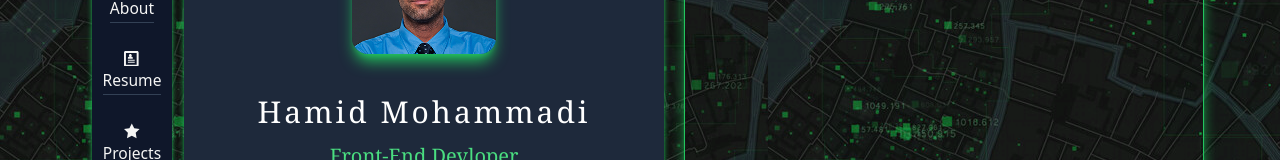
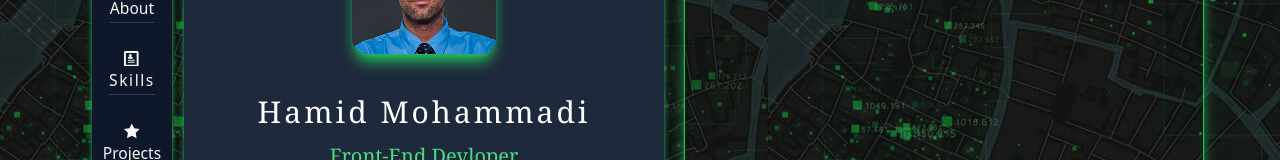
Before and after one commit to hamid-js/portfolio, a React (Vite) app: page / in a window 1280 px wide. Shown: the part 222-382 px from the top of the page. Built offline with nearby package versions, Linux system fonts and the light colour scheme.

Commit message:
create live preview

```diff
--- a/src/App.jsx
+++ b/src/App.jsx
@@ -5,7 +5,7 @@ import HeaderCard from './features/articles/HiroCard';
 import ResumeCard from './features/articles/ResumeCard';
 import Testomonials from './features/articles/Testomonials';
 import Skills from './features/skills/Skills';
-import Works from './features/works/Works';
+import Works from './features/projects/Projects';
 import Footer from './features/footer/Footer';
 import Terminal from './features/terminal/Terminal';
 import MatrixBackground from './features/ui/MatrixAnimation';
--- a/src/features/nav/Menu.jsx
+++ b/src/features/nav/Menu.jsx
@@ -47,7 +47,7 @@ export default function Menu({ showActiveComponent }) {
           <span>
             <ImProfile />
           </span>
-          <a> Resume</a>
+          <a className='tracking-widest'> Skills</a>
         </li>
         <li
           onClick={(e) => scrollToSection(e, 'projects')}
--- a/src/features/works/Works.jsx
+++ b/src/features/projects/Projects.jsx
@@ -1,12 +1,10 @@
 import WorkItem from './WorkItem';
-import Title from '../ui/Title';
 
-import { ImStarFull } from 'react-icons/im';
 import { useState } from 'react';
 
 const tabsStyle =
   'cursor-pointer  shadow-md:shadow-[--secondary-color-500] rounded-sm py-3 text-center  shadow-sm  transition-all duration-1000 hover:text-[--secondary-color-400] xl:text-sm ';
-export default function Works() {
+export default function Projects() {
   const [showMainProjects, setShowMainProjects] = useState(true);
 
   return (
```
Also changed, not shown: src/features/projects/WorkItem.jsx (renamed from src/features/works/WorkItem.jsx), 1 other file (tests, documents, lock files or other folders).
